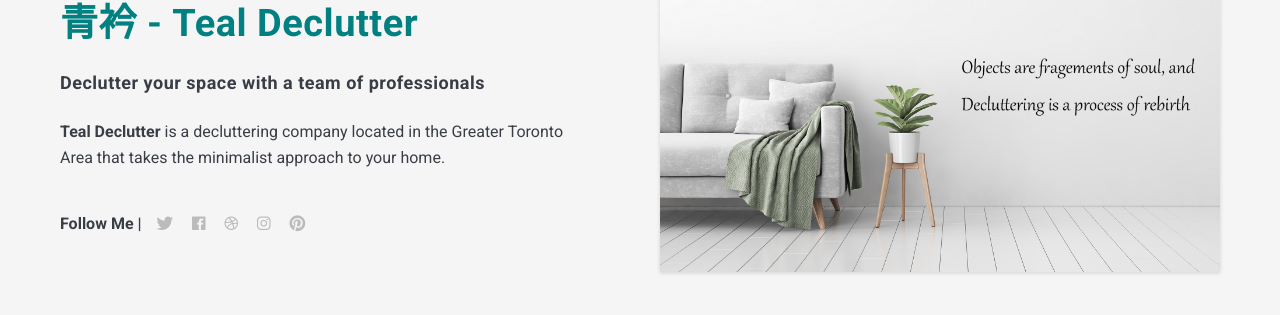
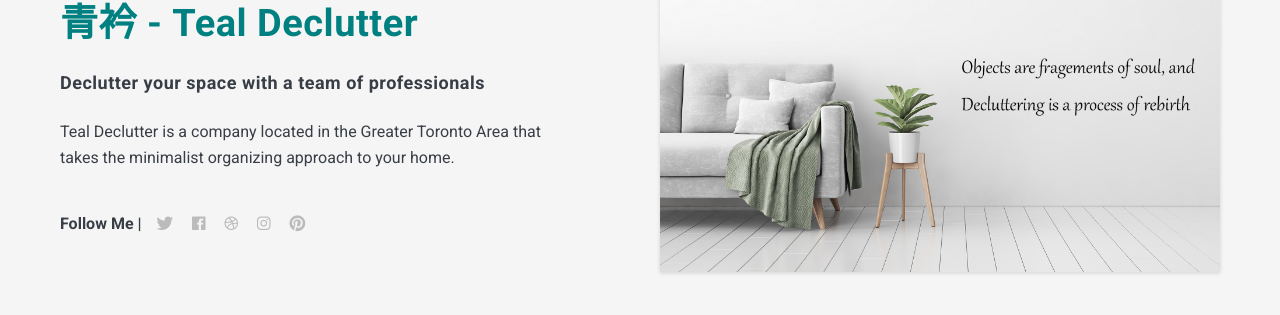
Before and after one commit to demasion/tealdeclutter, a Jekyll site: the page built from index.html, in a window 1280 px wide. Shown: the part 223-538 px from the top of the page. Built offline with Jekyll 4.4.1, drawn with Linux system fonts in a browser that asks for light colours; nearby versions of some CDN libraries; the list of posts is cut into pages by our own code.

Commit message:
form submission

```diff
--- a/_data/settings.yml
+++ b/_data/settings.yml
@@ -12,7 +12,7 @@ author:
   image: main.png
   say-hello: <strong>青衿 - Teal Declutter</strong>
   bio: <strong>Declutter your space with a team of professionals</strong>
-        <p> <strong> Teal Declutter </strong> is a decluttering company located in the Greater Toronto Area that takes the minimalist approach to your home. </p>
+        <p>Teal Declutter is a company located in the Greater Toronto Area that takes the minimalist organizing approach to your home. </p>
 
 
 #-------------------------------
--- a/_sass/4-layouts/_page.scss
+++ b/_sass/4-layouts/_page.scss
@@ -28,7 +28,7 @@
     &:after {
       content: "";
       display: table;
-      width: 100%;
+      width: 50%;
       min-height: 300px;
       padding-top: 50%;
     }
```
